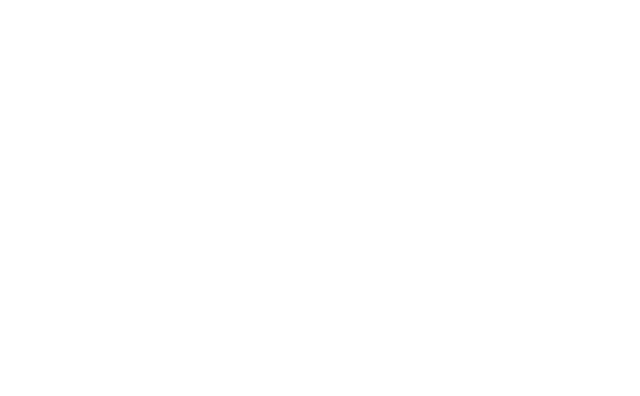
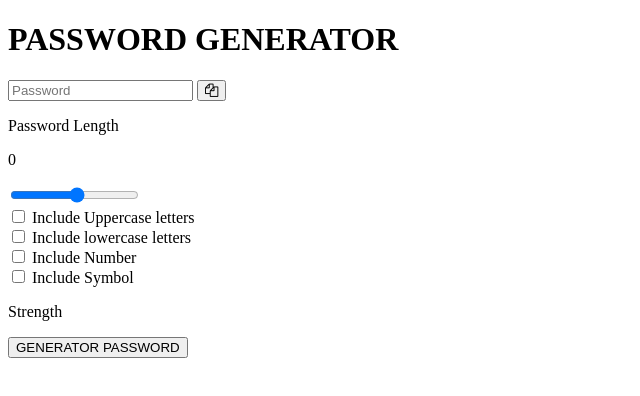
Before and after one commit to Himanshuu03/password-generator, a plain HTML site: page index.html in a window 1280 px wide. Shown: the whole page, without its empty margins (0-640 px from the left). Drawn offline with Linux system fonts and the light colour scheme.

Commit message:
basic layout

```diff
--- a/index.html
+++ b/index.html
@@ -4,8 +4,46 @@
     <meta charset="UTF-8">
     <meta name="viewport" content="width=device-width, initial-scale=1.0">
     <title>password generator</title>
+    <link rel="stylesheet" href="https://cdnjs.cloudflare.com/ajax/libs/font-awesome/4.7.0/css/font-awesome.min.css">
 </head>
 <body>
+    <div class="wrapper">
+        <h1>PASSWORD GENERATOR</h1>
+        <div class="displayText">
+            <input readonly placeholder="Password" class="display" data-display>
+            <button>
+                <i class="fa fa-copy"></i>
+            </button>
+        </div>
+        <div class="password-generator">
+            <div class="length-container">
+                <p>Password Length</p>
+                <p data-length>0</p>
+            </div>
+            <input type="range" min="1" max="20" class="slider" step="1" data-slide-section>
+            <div>
+                <input id="uppercase" type="checkbox">
+                <label for="uppercase">Include Uppercase letters</label>
+            </div>
+            <div>
+                <input id="lowercase" type="checkbox">
+                <label for="lowercase">Include lowercase letters</label>
+            </div>
+            <div>
+                <input id="number" type="checkbox">
+                <label for="number">Include Number</label>
+            </div>
+            <div>
+                <input id="symbol" type="checkbox">
+                <label for="symbol">Include Symbol</label>
+            </div>
+            <div class="strength-container">
+                <p>Strength</p>
+                <div data-indicator></div>
+            </div>
+            <button class="generatorButton">GENERATOR PASSWORD</button>
+        </div>
+    </div>
     <script src="script.js"></script>
 </body>
 </html>
```
